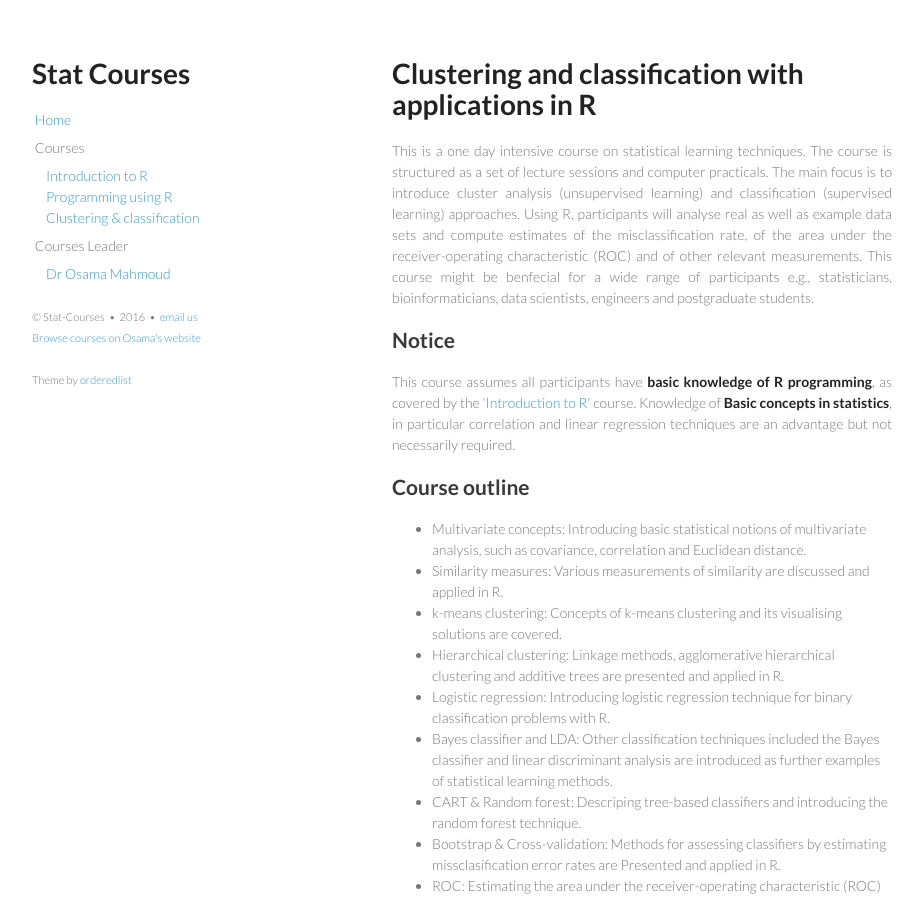
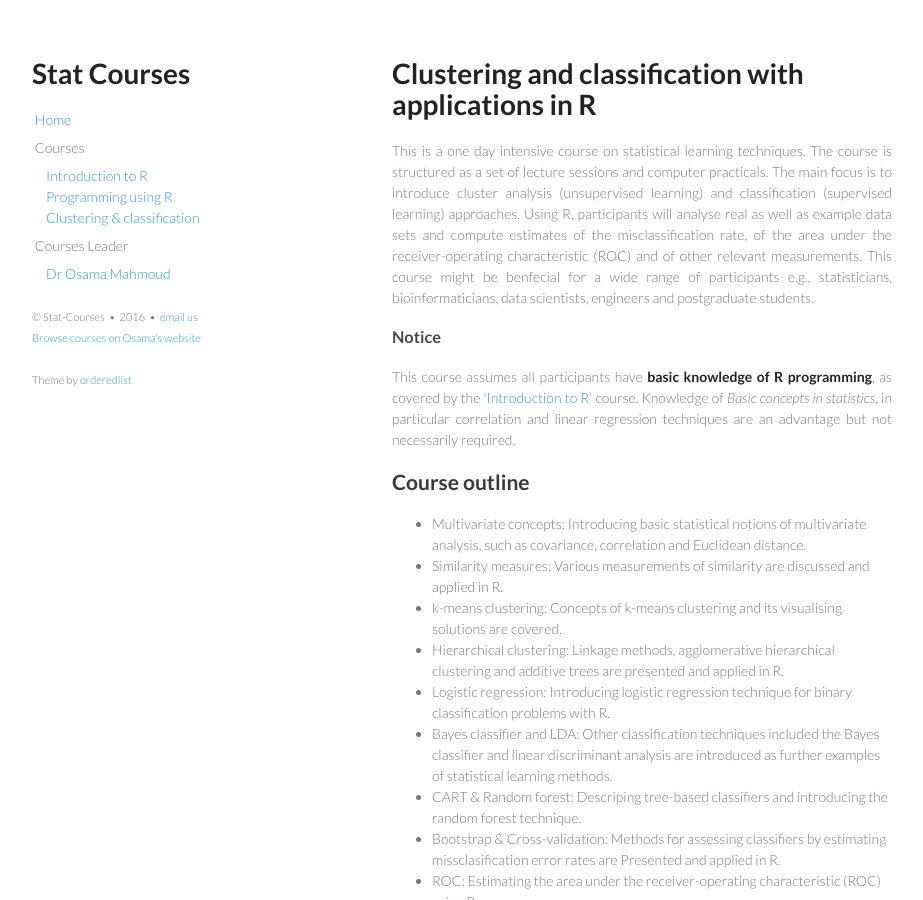
Before and after one commit to statcourses/statcourses.github.io, a Jekyll site: the page built from essexBigData/index.md, in a window 1280 px wide and 900 px high. Shown: the whole window, without its empty margins (178-1101 px from the left). Built offline with Jekyll 4.4.1, drawn with Linux system fonts in a browser that asks for light colours.

```diff
--- a/essexBigData/index.md
+++ b/essexBigData/index.md
@@ -7,9 +7,9 @@ title: Clustering and classification with applications in R
 This is a one day intensive course on statistical learning techniques. The course is structured as a set of lecture sessions and computer practicals. The main focus is to introduce cluster analysis (unsupervised learning) and classification (supervised learning) approaches.  Using R, participants will analyse real as well as example data sets and compute estimates of the misclassification rate, of the area under the receiver-operating characteristic (ROC) and of other relevant measurements. This course might be benfecial for a wide range of participants e.g., statisticians, bioinformaticians, data scientists, engineers and postgraduate students.
 </p>
 
-## Notice
+### Notice
 <p align="justify">
-This course assumes all participants have <strong>basic knowledge of R programming</strong>, as covered by the <a href="{{ site.baseurl}}/sscmIntro-to-R">'Introduction to R'</a> course. Knowledge of <strong>Basic concepts in statistics</strong>, in particular correlation and linear regression techniques are an advantage but not necessarily required.
+This course assumes all participants have <strong>basic knowledge of R programming</strong>, as covered by the <a href="{{ site.baseurl}}/sscmIntro-to-R">'Introduction to R'</a> course. Knowledge of <em>Basic concepts in statistics</em>, in particular correlation and linear regression techniques are an advantage but not necessarily required.
 </p>
 
 ## Course outline
```
